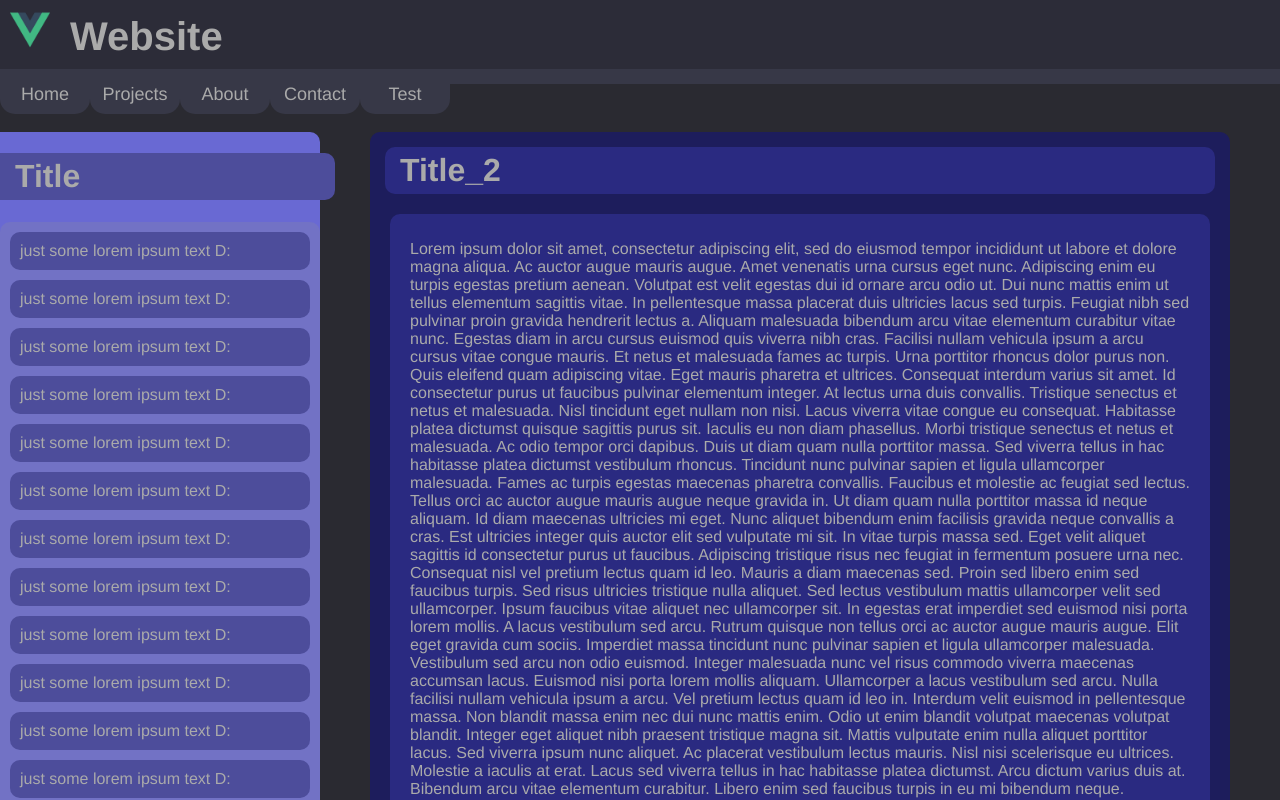
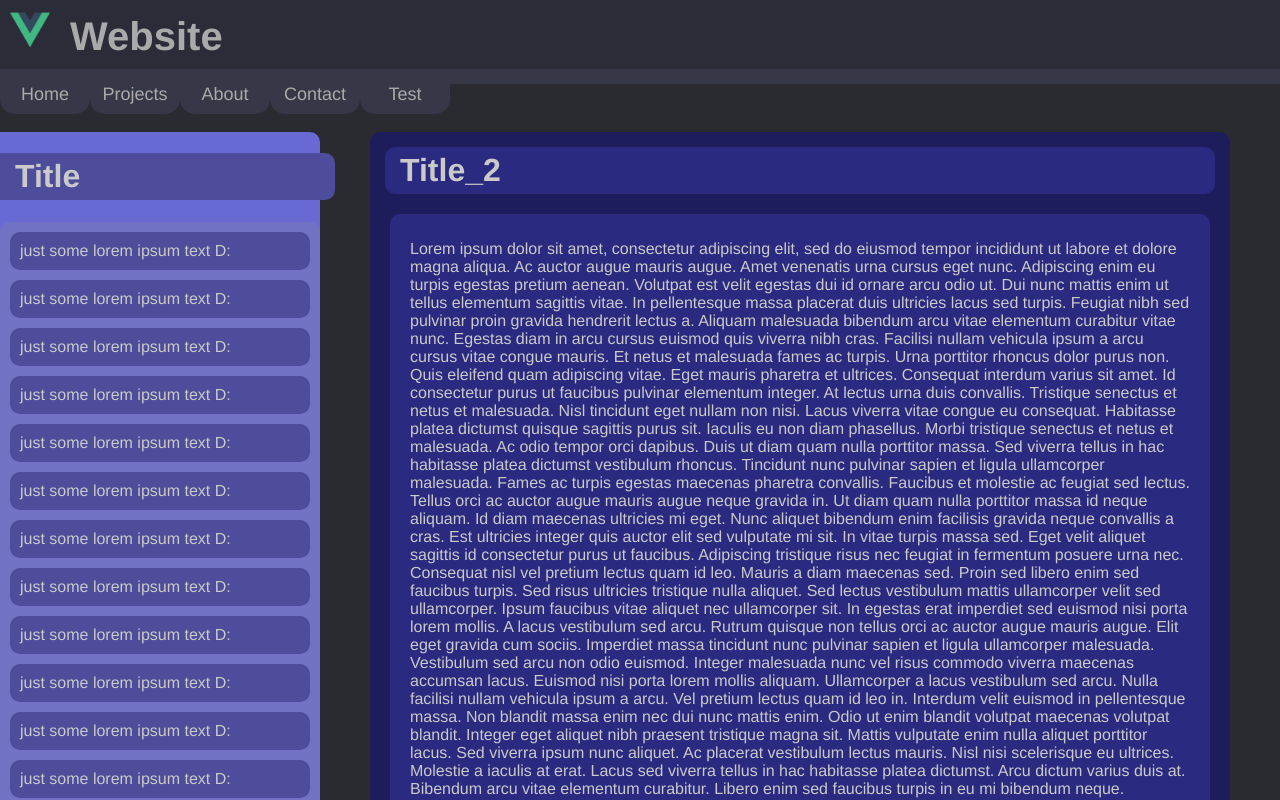
Before and after one commit to TobidieTopfpflanze/web-page, a Vue app: page /#/test in a window 1280 px wide. Shown: the top 800 px of the page. Built offline with nearby package versions, Linux system fonts and the light colour scheme.

Commit message:
update default text-color

```diff
--- a/src/App.vue
+++ b/src/App.vue
@@ -21,7 +21,7 @@ export default {
 <style>
 #app {
   font-family: Avenir, Helvetica, Arial, sans-serif;
-  color: #aaaaaa;
+  color: #cacaca;
 }
 
 /* scroll bar*/
```
